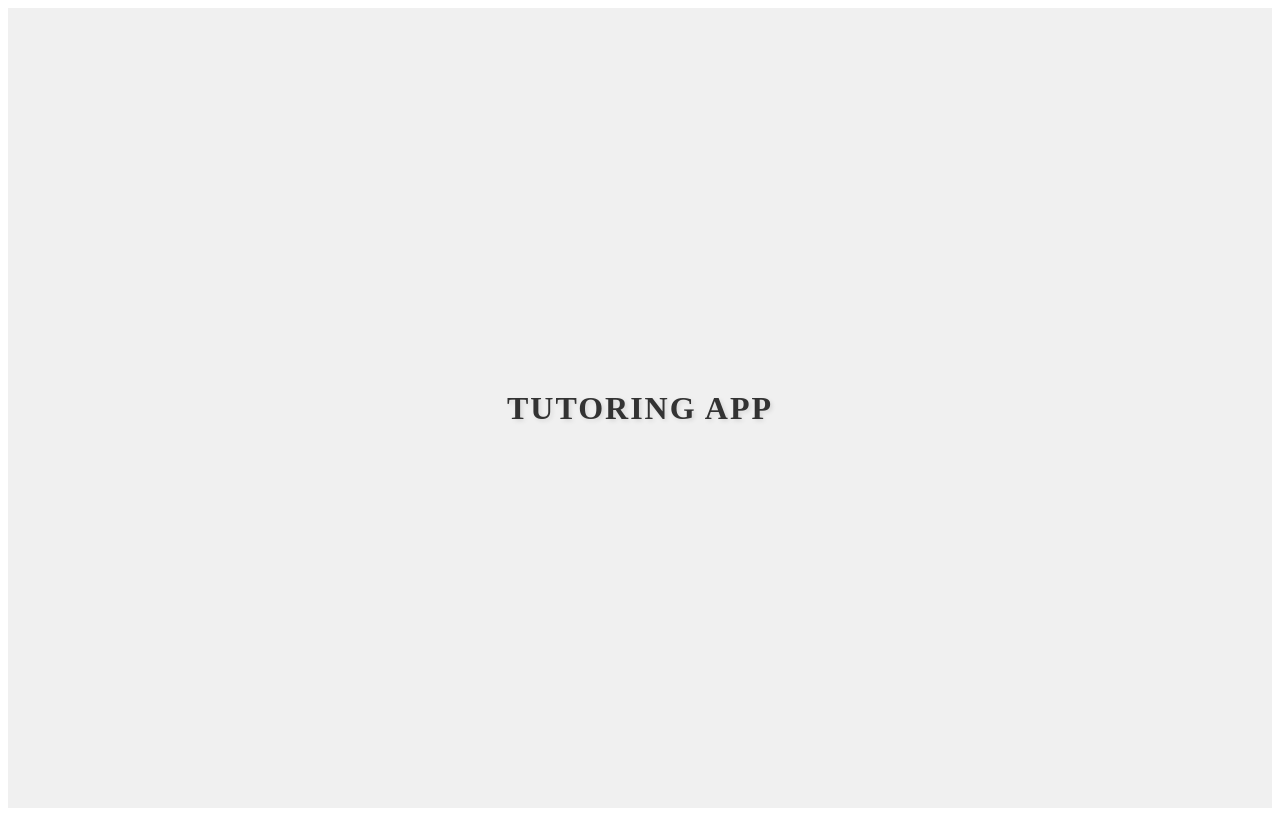
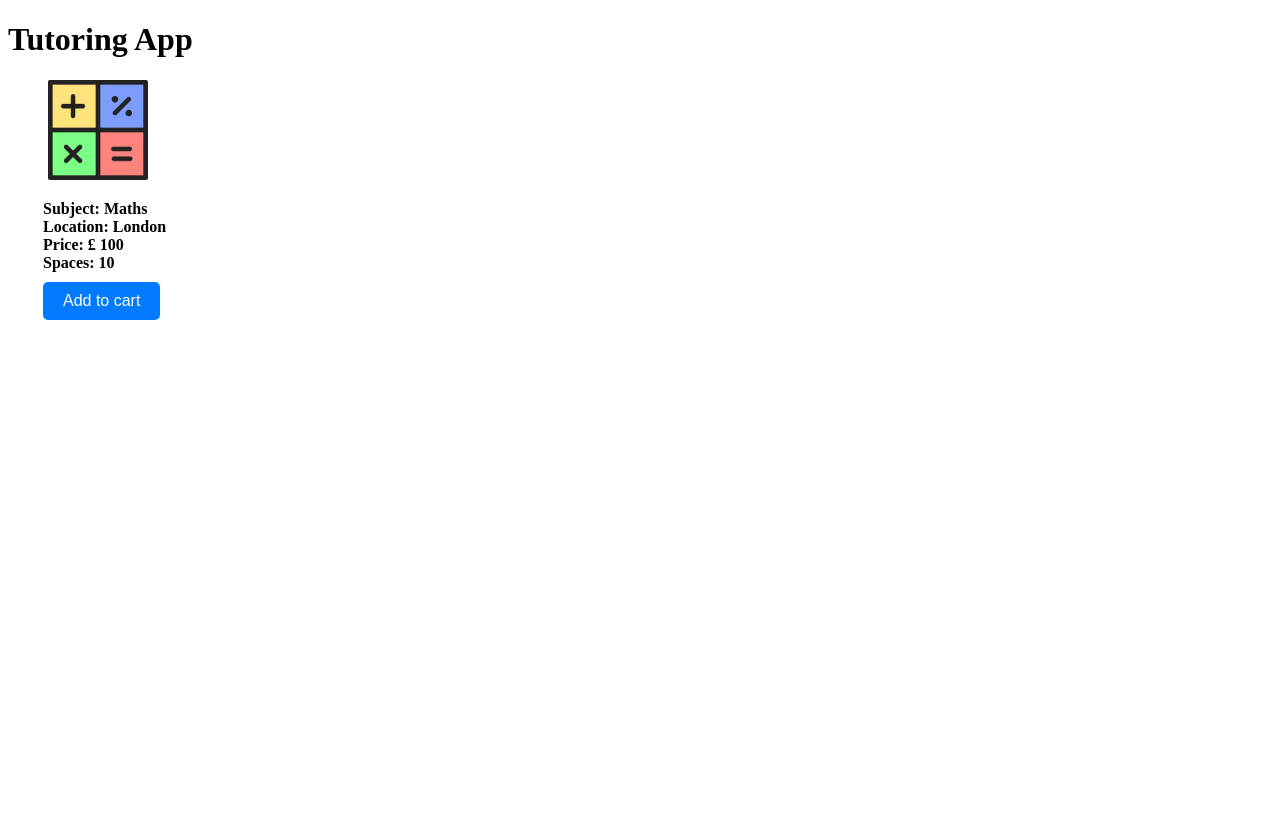
Before and after one commit to Akshar246/CST-3144-CW_Front_End, a plain HTML site: page index.html in a window 1280 px wide. Drawn offline with nearby package versions, Linux system fonts and the light colour scheme.

Commit message:
Math-Model-Structure

```diff
--- a/index.css
+++ b/index.css
@@ -1,19 +1,19 @@
 #app {
-    display: flex;
-    flex-direction: column;
-    align-items: center;
-    justify-content: center;
-    height: 100vh;
-    background-color: #f0f0f0;
 }
-
-h1 {
-    color: #333;
-    margin-bottom: 20px;
-    font-size: 2em;
-    font-weight: bold;
-    text-align: center;
-    text-transform: uppercase;
-    letter-spacing: 2px;
-    text-shadow: 2px 2px 4px rgba(0, 0, 0, 0.1);
+.figure {
+    width: 100px;
+    height: 100%;
+    object-fit: cover;
 }
+.Maths-content {
+    margin-left: 35px;
+}
+.add-to-cart {
+    margin-top: 10px;
+    padding: 10px 20px;
+    font-size: 16px;
+    color: #fff;
+    background-color: #007bff;
+    border: none;
+    border-radius: 5px;
+}
--- a/index.html
+++ b/index.html
@@ -5,11 +5,50 @@
     <meta name="viewport" content="width=device-width, initial-scale=1.0">
     <title>Tutoring App</title>
     <link rel="stylesheet" href="index.css">
+    <script src="https://unpkg.com/vue@2.7.8/dist/vue.js"></script>
 </head>
 <body>
     <div id="app">
-        <h1>Tutoring App</h1>
+        <h1 v-text="siteName"></h1>
+
+        <main>
+            <figure>
+                <img class="figure" v-bind:src="Product.image" alt="">
+            </figure>
+
+            <div class="Maths-content">
+                <strong>Subject: {{ Product.name }}<br></strong>
+                <strong>Location: {{ Product.location }}<br></strong>
+                <strong>Price: {{ Product.price }}<br></strong>
+                <strong>Spaces: {{ Product.spaces }}<br></strong>
+                <button class="add-to-cart" v-on:click="addToCart">Add to cart</button>
+            </div>
+        </main>
     </div>
+
+    <script type="text/javascript">
+        var lessonApp = new Vue({
+            el: '#app',
+            data: {
+                siteName: 'Tutoring App',
+                Product: {
+                    name: 'Maths',
+                    location: 'London',
+                    price: '£ 100',
+                    spaces: '10',
+                    image: "./Images/PMaths-pxckife9xotc2esxcod13tks9h2zru0w73ah75dby0.jpeg"
+                },
+                cart: []
+            },
+            methods: {
+                addToCart: function() {
+                    alert('Added to cart');
+                }
+            },
+            mounted() {
+                console.log(this.Product);
+            }
+        });
+    </script>
 </body>
-
 </html>
```
Also changed, not shown: Images/1000_F_438697732_VOA5exdnvidqFuC2M3koVPNOqikvc8sy.jpg (added), Images/PMaths-pxckife9xotc2esxcod13tks9h2zru0w73ah75dby0.jpeg (added), Images/physics-subject-conceptlettering-card-vector-600w-1110756503.webp (added).
